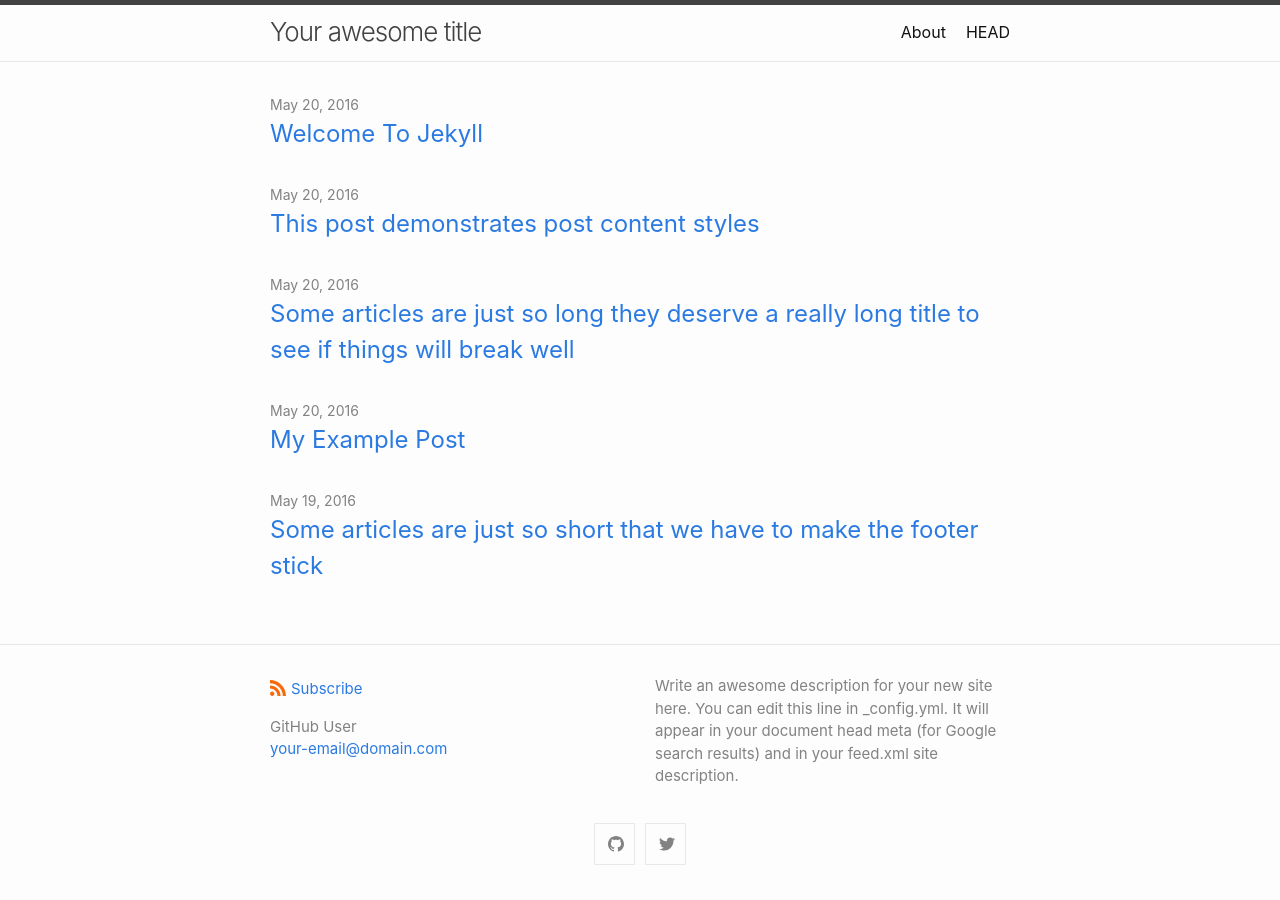
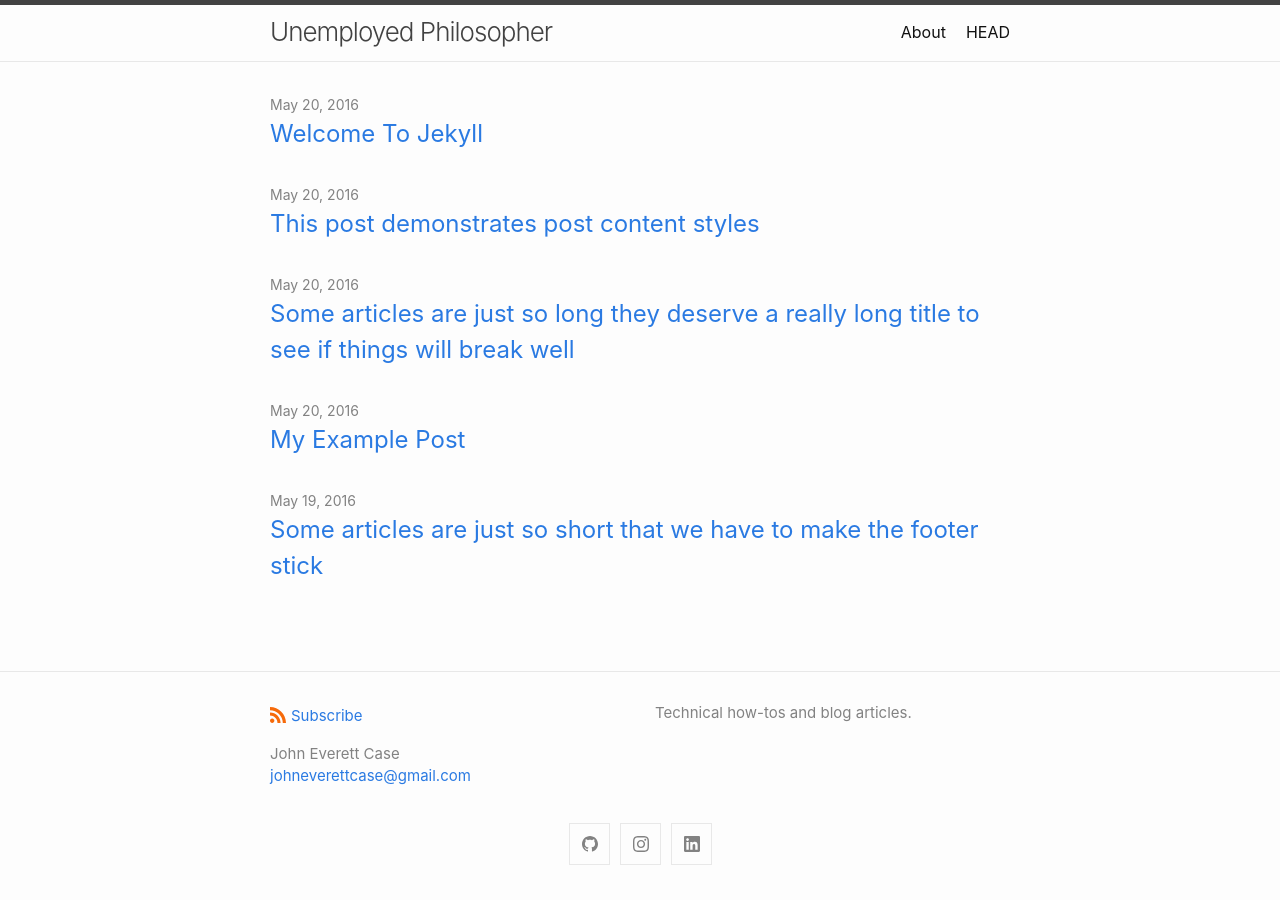
Before and after one commit to johnnycase/johnnycase.github.io, a Jekyll site: the page built from index.md, in a window 1280 px wide. Built offline with Jekyll 4.4.1, drawn with Linux system fonts in a browser that asks for light colours.

Commit message:
Update _config.yml

```diff
--- a/_config.yml
+++ b/_config.yml
@@ -1,11 +1,9 @@
-title: Your awesome title
+title: Unemployed Philosopher
 author:
-  name: GitHub User
-  email: your-email@domain.com
+  name: John Everett Case
+  email: johneverettcase@gmail.com
 description: > # this means to ignore newlines until "show_excerpts:"
-  Write an awesome description for your new site here. You can edit this
-  line in _config.yml. It will appear in your document head meta (for
-  Google search results) and in your feed.xml site description.
+  Technical how-tos and blog articles.
 
 show_excerpts: false # set to true to show excerpts on the homepage
 
@@ -16,14 +14,14 @@
 
   # generate social links in footer
   social_links:
-    twitter: jekyllrb
-    github:  jekyll
+    # twitter: jekyllrb
+    github:  johnnycase
     # devto: jekyll
     # dribbble: jekyll
     # facebook: jekyll
     # flickr:   jekyll
-    # instagram: jekyll
-    # linkedin: jekyll
+    instagram: lejohncase
+    linkedin: johnecase
     # pinterest: jekyll
     # youtube: jekyll
     # youtube_channel: UC8CXR0-3I70i1tfPg1PAE1g
```
